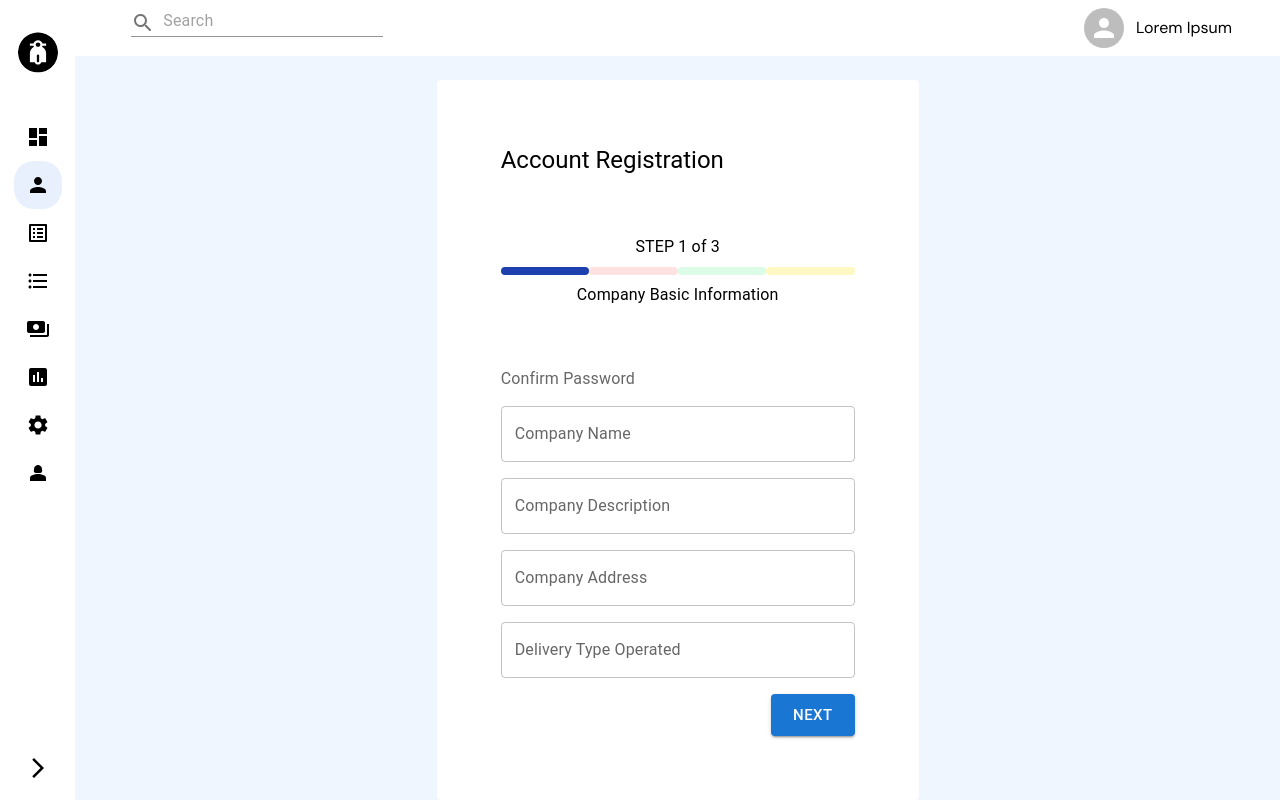
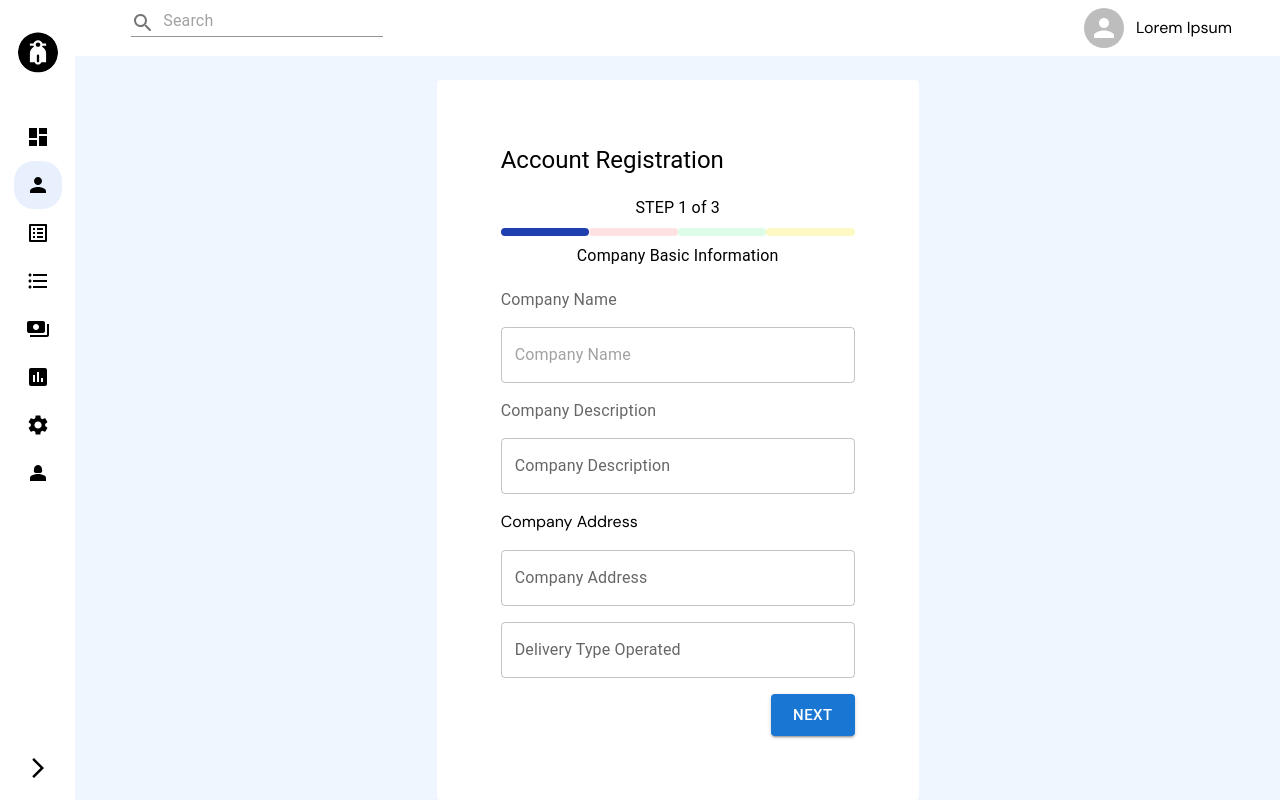
Before and after one commit to abeni-ga/logistics-pro-app, a React (Create React App) app: page /admin/riders in a window 1280 px wide. Built offline with nearby package versions, Linux system fonts and the light colour scheme.

Commit message:
fixing error

```diff
--- a/src/pages/RegisterCompany/Steps/StepOne.component.jsx
+++ b/src/pages/RegisterCompany/Steps/StepOne.component.jsx
@@ -35,7 +35,11 @@ const StepOne = () => {
           validationSchema={FORM_VALIDATION}
         >
           <Form className="flex flex-col gap-4">
-            <TextFieldWrapper name="userType" label="Select User Type" size="medium" />
+            <TextFieldWrapper
+              name="userType"
+              label="Select User Type"
+              size="medium"
+            />
             <TextFieldWrapper name="Company Name" label="Company Name" />
             <div className="flex flex-row gap-4">
               <TextFieldWrapper
@@ -113,13 +117,24 @@ const StepOne = () => {
                 />
               </FormControl>
               <Typography>
-                By clicking "Next" you agree to our Terms of Service, Privacy
-                Policy, and to receive marketing communications from Envoy.
+                By clicking "Next" you agree to our
+                <a
+                  href="/#"
+                  className=" ml-1 text-blue-600 hover:text-blue-800 visited:text-purple-600"
+                >
+                  Terms of Service,Privacy Policy,
+                </a>{" "}
+                and to receive marketing communications from Envoy.
               </Typography>
               <div className="flex justify-between">
                 <div className="flex items-center ml-8">
-                  <Typography>Got an account</Typography>
-                  <Button type="text">Sign In</Button>
+                  <Typography>Got an account?</Typography>
+                  <a
+                    href="/#"
+                    className="ml-2 text-blue-600 hover:text-blue-800 visited:text-purple-600"
+                  >
+                    Sign In
+                  </a>
                 </div>
                 <Button color="primary" size="large" variant="contained">
                   Register
--- /dev/null
+++ b/src/pages/RegisterCompany/Steps/StepTwo.component.jsx
@@ -0,0 +1,62 @@
+import * as Yup from "yup";
+import { Formik, Form } from "formik";
+import { InputLabel, Typography, Button } from "@mui/material";
+import TextFieldWrapper from "../../../components/TextFieldWrapper/TextFieldWrapper";
+
+const StepTwo = () => {
+  const INITIAL_VALUES = {
+    companyName: "",
+  };
+
+  const FORM_VALIDATION = Yup.object().shape({
+    companyName: Yup.string().required("*Required"),
+  });
+
+  return (
+    <div className="flex w-full h-full items-center justify-center pt-6">
+      <div className="flex flex-col w-2/5 h-full rounded bg-white p-16 justify-between">
+        <div>
+          <Typography variant="h5">Account Registration</Typography>
+        </div>
+        <div className="flex flex-col gap-2 justify-center items-center">
+          <Typography>STEP 1 of 3</Typography>
+          <div className="flex w-full">
+            <span className="h-2 w-1/4 rounded-md bg-blue-800"></span>
+            <span className="bg-red-100 h-2 w-1/4 rounded-md"></span>
+            <span className="bg-green-100 h-2 w-1/4 rounded-md"></span>
+            <span className="bg-yellow-100 h-2 w-1/4 rounded-md"></span>
+          </div>
+          <Typography>Company Basic Information</Typography>
+        </div>
+        <Formik>
+          <Form className="flex flex-col gap-4">
+            <InputLabel htmlFor="outlined-adornment-confirm-password">
+              Company Name
+            </InputLabel>
+            <TextFieldWrapper name="companyName" placeholder="Company Name" />
+            <InputLabel htmlFor="outlined-adornment-confirm-password">
+              Company Description
+            </InputLabel>
+            <TextFieldWrapper
+              name="Company Description"
+              label="Company Description"
+            />
+            Company Address
+            <TextFieldWrapper name="Company Address" label="Company Address" />
+            <TextFieldWrapper
+              name="Delivery Type Operated"
+              label="Delivery Type Operated"
+            />
+            <div className="flex justify-end">
+              <Button color="primary" size="large" variant="contained">
+                Next
+              </Button>
+            </div>
+          </Form>
+        </Formik>
+      </div>
+    </div>
+  );
+};
+
+export default StepTwo;
--- a/src/pages/Riders/Riders.page.jsx
+++ b/src/pages/Riders/Riders.page.jsx
@@ -1,51 +1,11 @@
 import { Button, FormControl, InputLabel, Typography } from "@mui/material";
 import { Formik, Form } from "formik";
 import TextFieldWrapper from "../../components/TextFieldWrapper/TextFieldWrapper";
+import StepTwo from "../RegisterCompany/Steps/StepTwo.component";
 const Riders = () => {
   return (
     <div className="bg-blue-50 w-full h-full">
-      <div className="flex w-full h-full items-center justify-center pt-6">
-        <div className="flex flex-col w-2/5 h-full rounded bg-white p-16 justify-between">
-          <div>
-            <Typography variant="h5">Account Registration</Typography>
-          </div>
-          <div className="flex flex-col gap-2 justify-center items-center">
-            <Typography>STEP 1 of 3</Typography>
-            <div className="flex w-full">
-              <span className="h-2 w-1/4 rounded-md bg-blue-800"></span>
-              <span className="bg-red-100 h-2 w-1/4 rounded-md"></span>
-              <span className="bg-green-100 h-2 w-1/4 rounded-md"></span>
-              <span className="bg-yellow-100 h-2 w-1/4 rounded-md"></span>
-            </div>
-            <Typography>Company Basic Information</Typography>
-          </div>
-          <Formik>
-            <Form className="flex flex-col gap-4">
-              <InputLabel htmlFor="outlined-adornment-confirm-password">
-                Confirm Password
-              </InputLabel>
-              <TextFieldWrapper name="Company Name" label="Company Name" />
-              <TextFieldWrapper
-                name="Company Description"
-                label="Company Description"
-              />
-              <TextFieldWrapper
-                name="Company Address"
-                label="Company Address"
-              />
-              <TextFieldWrapper
-                name="Delivery Type Operated"
-                label="Delivery Type Operated"
-              />
-              <div className="flex justify-end">
-                <Button color="primary" size="large" variant="contained">
-                  Next
-                </Button>
-              </div>
-            </Form>
-          </Formik>
-        </div>
-      </div>
+      <StepTwo />
     </div>
   );
 };
```
